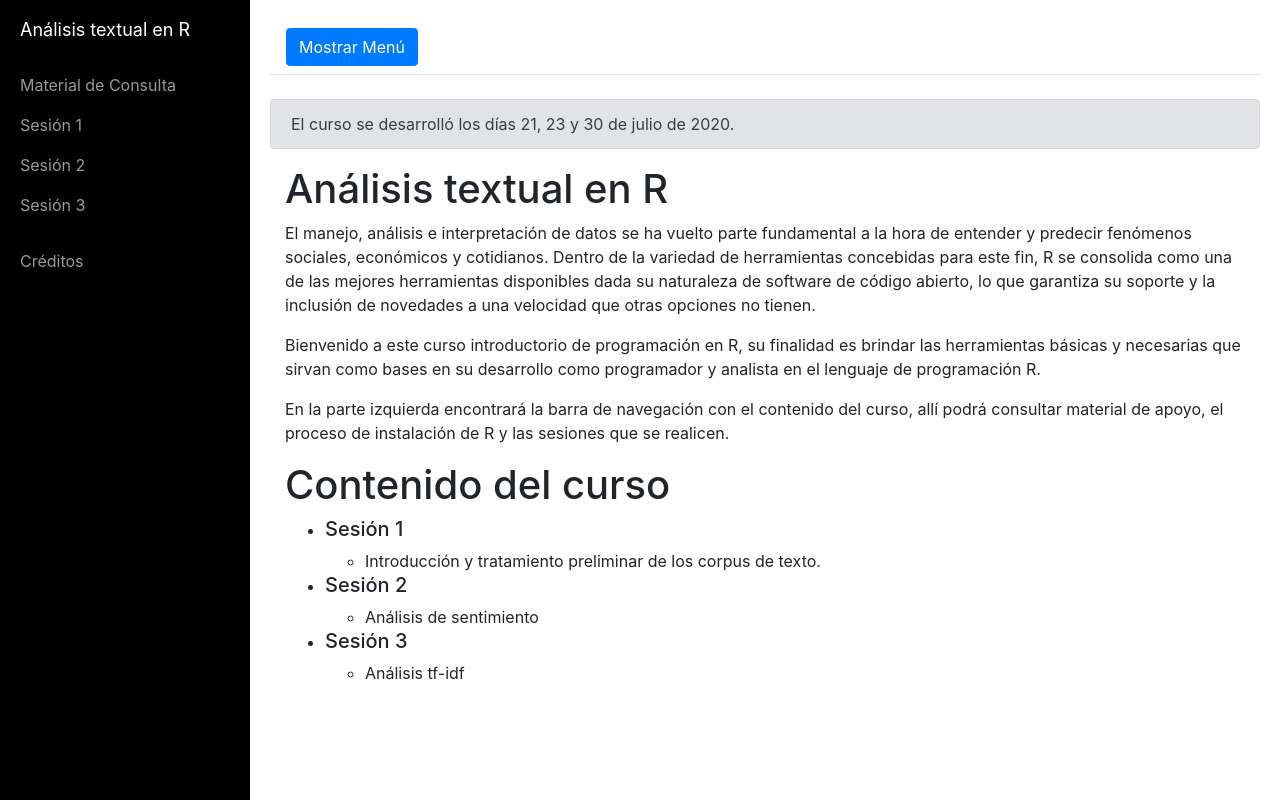
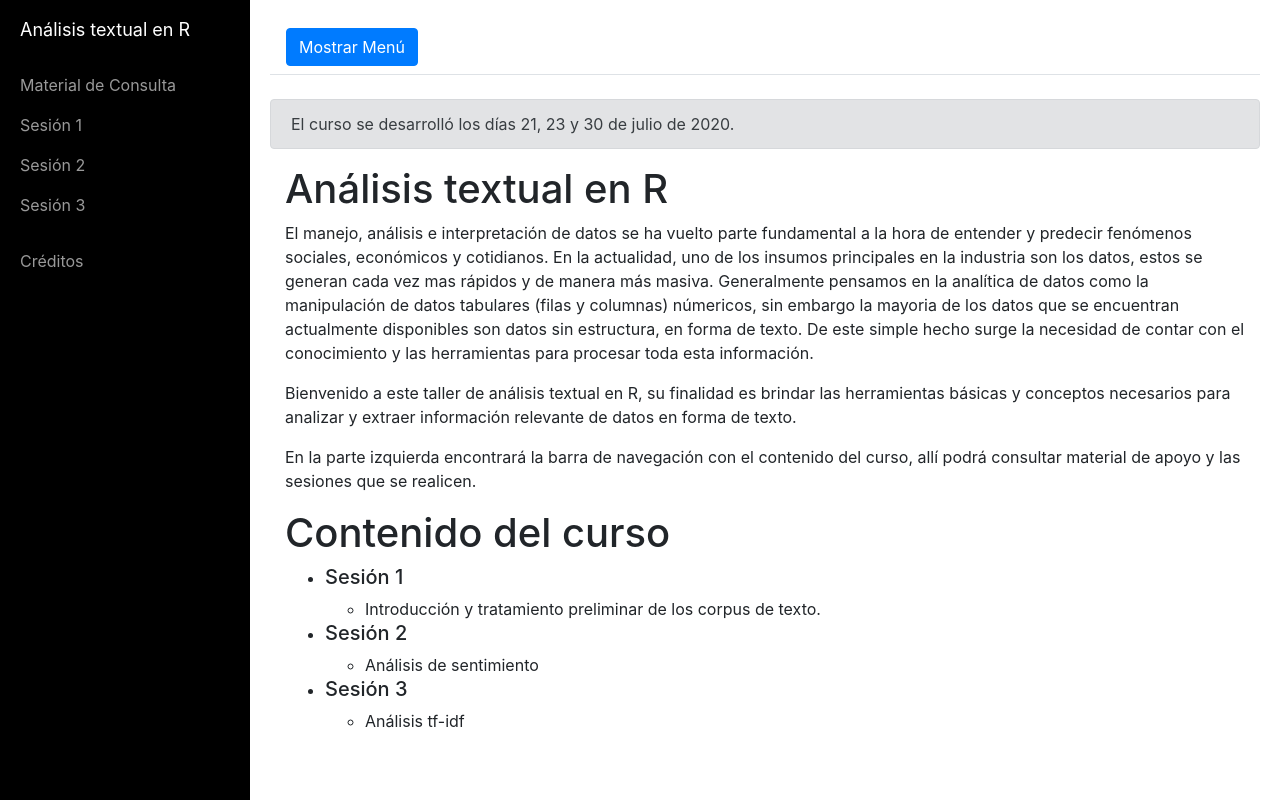
Before and after one commit to semillero-ESTAP/analisis-textual-r, a website: page docs/index.html in a window 1280 px wide. Drawn offline with Linux system fonts and the light colour scheme.

Commit message:
Add files via upload

```diff
--- a/docs/index.html
+++ b/docs/index.html
@@ -61,14 +61,15 @@
           <div class="container-fluid">
               <h1>Análisis textual en R</h1>
              <p> El manejo, análisis e interpretación de datos se ha vuelto parte fundamental a la hora de entender y predecir fenómenos sociales,
-              económicos y cotidianos. Dentro de la variedad de herramientas concebidas para este fin, R se consolida como una de las mejores herramientas
-              disponibles dada su naturaleza de software de código abierto, lo que garantiza su soporte y la inclusión de novedades a una velocidad que otras opciones no tienen.</p>
+              económicos y cotidianos. En la actualidad, uno de los insumos principales en la industria son los datos, estos se generan cada vez mas rápidos y
+              de manera más masiva. Generalmente pensamos en la analítica de datos como la manipulación de datos tabulares (filas y columnas) númericos, sin embargo
+              la mayoria de los datos que se encuentran actualmente disponibles son datos sin estructura, en forma de texto. De este simple hecho surge la necesidad
+              de contar con el conocimiento y las herramientas para procesar toda esta información.</p>
 
-             <p> Bienvenido a este curso introductorio de programación en R, su finalidad es brindar las herramientas básicas y necesarias que sirvan como bases en su desarrollo como programador
-              y analista en el lenguaje de programación R.</p>
+             <p> Bienvenido a este taller de análisis textual en R, su finalidad es brindar las herramientas básicas y conceptos necesarios para analizar y extraer información relevante de datos en forma de texto. </p>
 
               <p> En la parte izquierda encontrará la barra de navegación con el contenido del curso,
-               allí podrá consultar material de apoyo, el proceso de instalación de R y las sesiones que se realicen.</p>
+               allí podrá consultar material de apoyo y las sesiones que se realicen.</p>
           </div>
           <div class="container-fluid ">
             <h1>Contenido del curso</h1>
```
